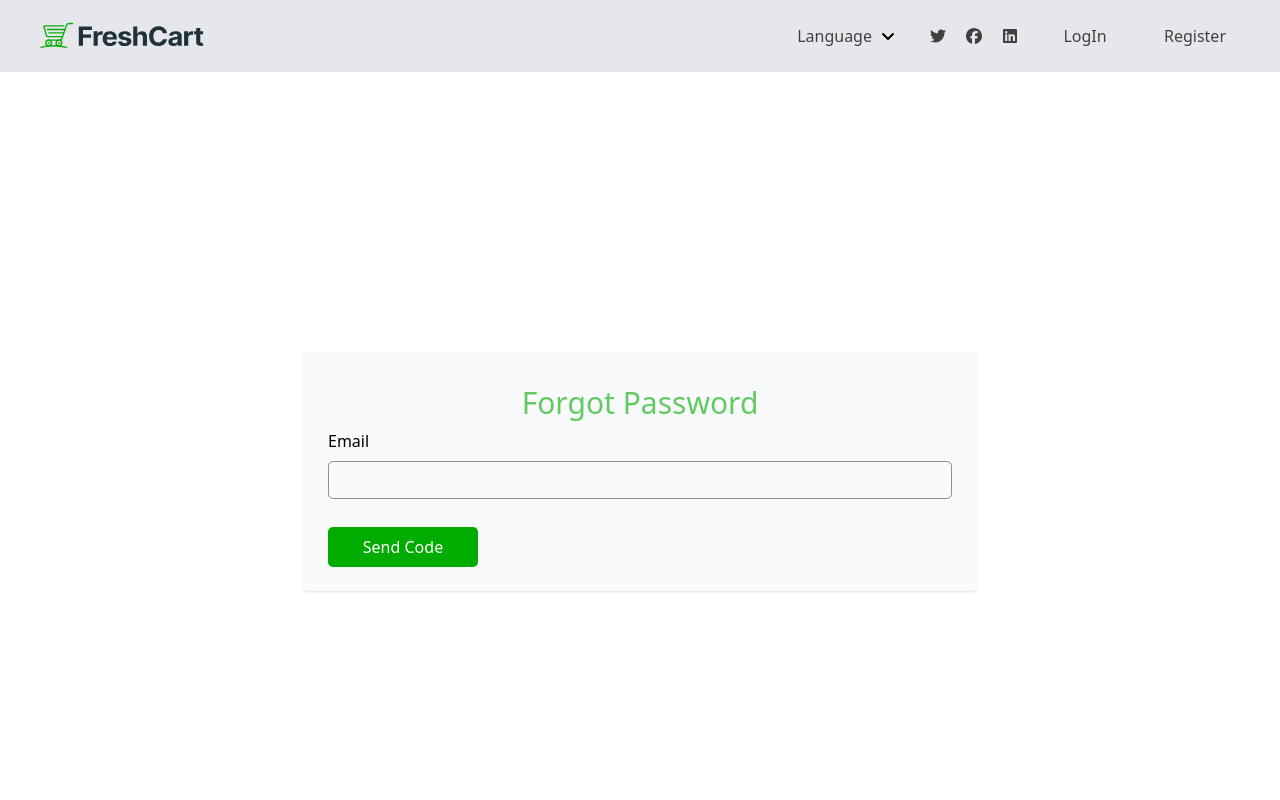
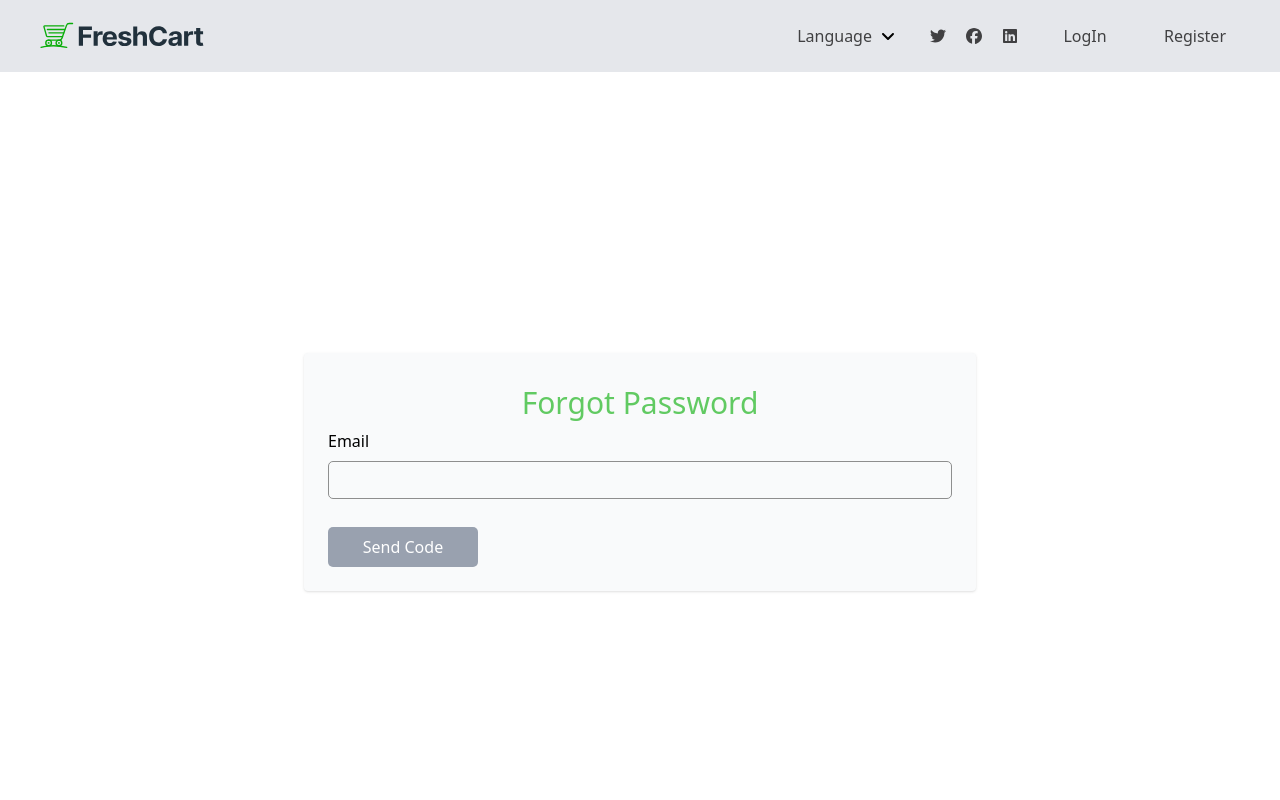
Before and after one commit to youssef-elrakaipy/E-commerce, a Next.js app: page /forgot-password in a window 1280 px wide. Shown: the top 800 px of the page. Built offline with nearby package versions, Linux system fonts and the light colour scheme; no server answers.

Commit message:
Update file

```diff
--- a/app/forgot-password/ForgotPasswordForm.jsx
+++ b/app/forgot-password/ForgotPasswordForm.jsx
@@ -70,7 +70,13 @@ export default function ForgotPasswordForm() {
           )}
 
           <div>
-            <Button>{sendPassword ? "Send Code" : "Verify Code"}</Button>
+            <Button
+              disabled={
+                sendPassword ? !formValues.email : formValues.code.length < 6
+              }
+            >
+              {sendPassword ? "Send Code" : "Verify Code"}
+            </Button>
           </div>
         </form>
       </div>
--- a/ui/Message.jsx
+++ b/ui/Message.jsx
@@ -1,5 +1,3 @@
-"use client";
-
 import { toast, Bounce } from "react-toastify";
 
 export function Message(text) {
```
